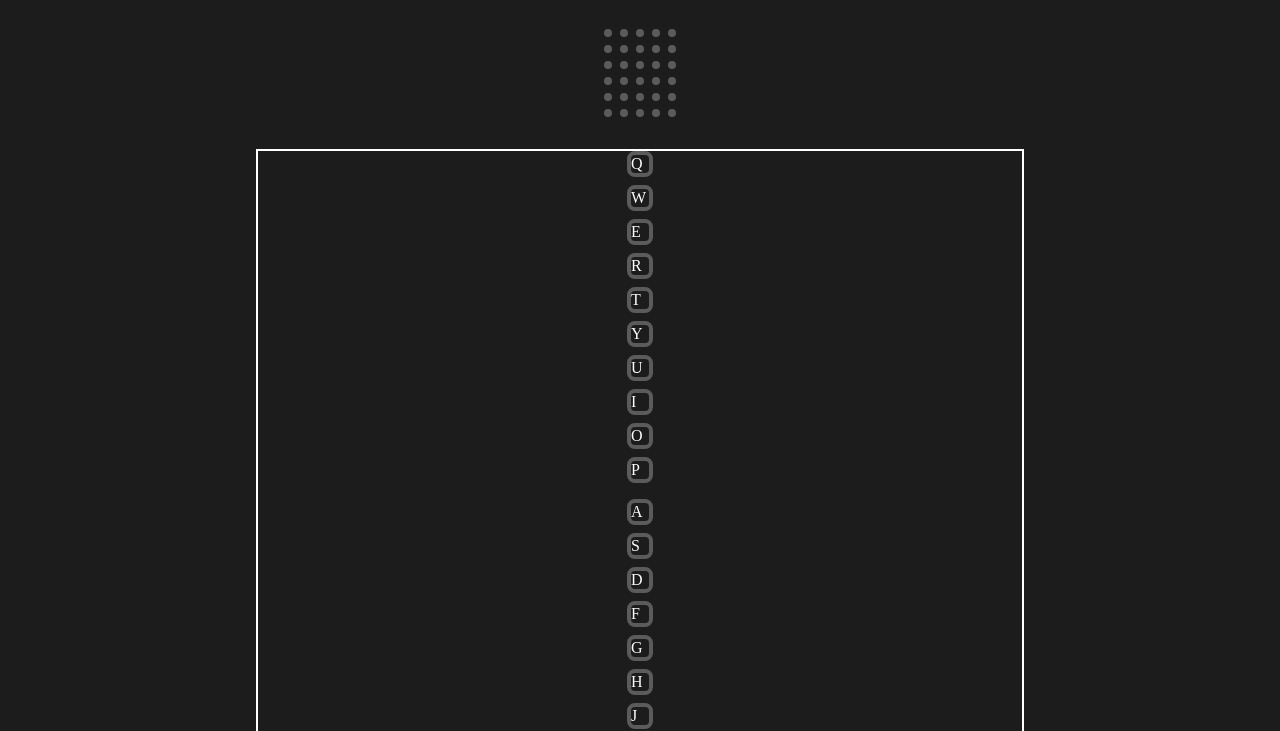
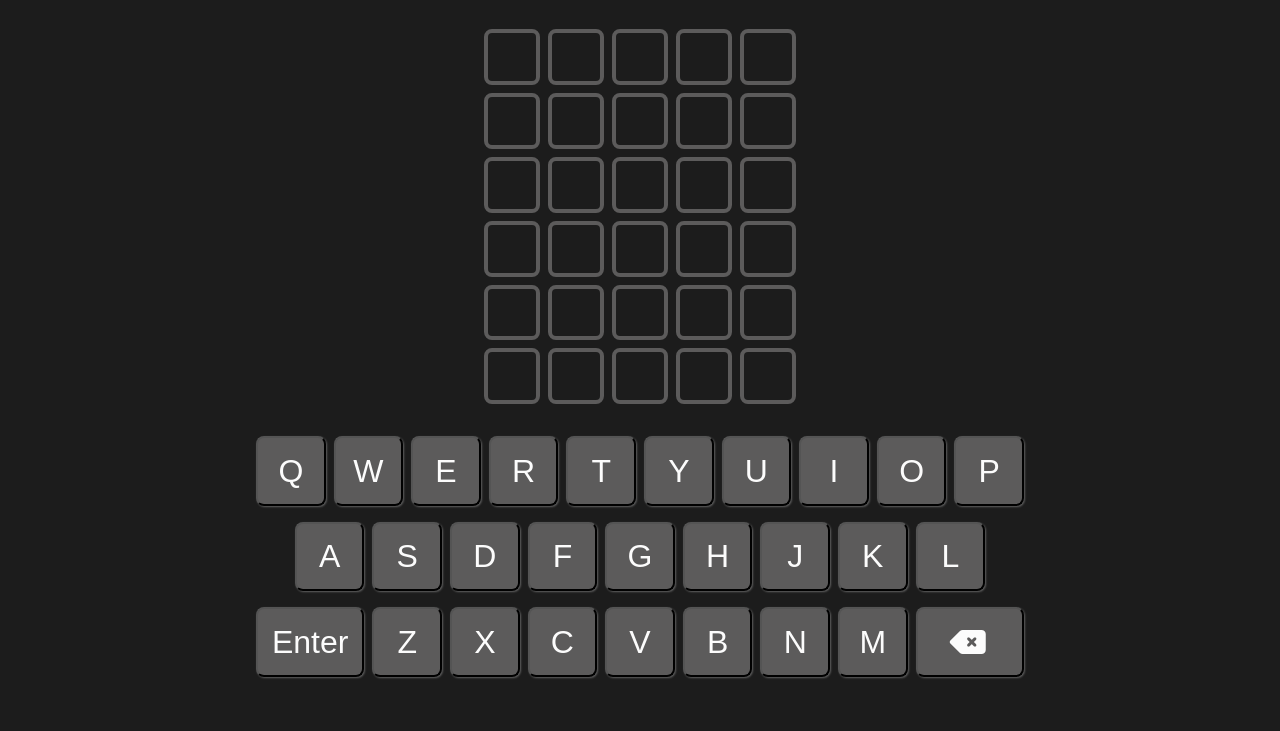
Before and after one commit to OverYander/Wordle, a website: page index.html in a window 1280 px wide. Shown: the part 83-814 px from the top of the page. Drawn offline with Linux system fonts and the light colour scheme; a web font is replaced by a local one.

Commit message:
finished keyboard

```diff
--- a/index.html
+++ b/index.html
@@ -8,6 +8,7 @@
     <link rel="preconnect" href="https://fonts.googleapis.com">
     <link rel="preconnect" href="https://fonts.gstatic.com" crossorigin>
     <link href="https://fonts.googleapis.com/css2?family=Playwrite+DE+Grund:wght@100..400&display=swap" rel="stylesheet">
+    <link href="https://fonts.googleapis.com/css2?family=Coiny&display=swap" rel="stylesheet">
 
     <title>Wordle</title>
     <script src="script.mjs" type="module"></script>
@@ -42,7 +43,10 @@
     <div class="keyboard">
         <ul class = 'kbRow1'></ul>
         <ul class = 'kbRow2'></ul>
-        <ul class = 'kbRow3'></ul>
+        <ul class = 'kbRow3'>
+            <li class = 'enter'><button>Enter</button></li>
+            <li  class = 'delete'><button><i class="fa-solid fa-delete-left"></i></button></li>
+        </ul>
     </div>
 
 </body>
--- a/script.mjs
+++ b/script.mjs
@@ -20,7 +20,15 @@
 for(let i = 0; i < keyboardStr.length; i++) {
     const keyboardCell = document.createElement('li');
     keyboardCell.classList.add('keyboardCell');
-    keyboardCell.textContent = keyboardStr[i];
+
+    const keyButton = document.createElement('button');
+    keyButton.textContent = keyboardStr[i];
+    keyboardCell.appendChild(keyButton);
+
+    // myElement.addEventListener("click", function (e) {
+
+    // });
+
     if(i < 10) kbRow1.appendChild(keyboardCell);
     else if(i < 19) kbRow2.appendChild(keyboardCell);
     else kbRow3.appendChild(keyboardCell);
--- a/styles.css
+++ b/styles.css
@@ -120,22 +120,24 @@
 .keyboard {
     flex:1;
 
-    display: grid;
+    display: flex;
+    flex-direction: column;
     gap: 1rem;
     justify-content: center;
     align-items: center;
 
-    list-style: none;
     margin: 0 auto 5vh auto;
     padding: 0;
 
     width: 60%;
-
-    border: 2px solid rgb(255, 255, 255);
 }
 
 .kbRow1, .kbRow2, .kbRow3 {
-    display: grid;
+    display: flex;
+    flex-direction: row;
+    justify-content: center;
+    align-items: center;
+
     gap: 0.5rem;
 
     list-style: none;
@@ -143,12 +145,49 @@
     padding: 0;
 
     width: 100%;
+    /* height: 100%; */
+}
+
+.keyboard li {
+    width: 100%;
+}
+
+
+.keyboardCell{
+    aspect-ratio: 1;
+    flex: 0 0 calc((100% - 9 * 0.5rem) / 10);
+}
+
+
+.enter {
+    width: 100%;
     height: 100%;
 }
 
-.keyboardCell {
-    aspect-ratio: 1;
+.delete {
     width: 100%;
-    border: 4px solid rgb(92, 91, 91);
+    height: 100%;
+    order: 10;
+}
+
+.keyboard button {
+    display: flex;
+    justify-content: center;
+    align-items: center;
+    width: 100%;
+    height: 100%;
+
     border-radius: 0.5rem;
+    background-color: rgb(92, 91, 91);
+    box-shadow: 1px 1px 2px rgba(255, 255, 255, 0.3);
+
+    color: #fcfcfc;
+    font-family: 'Coiny', sans-serif;
+    font-size: 2rem;
+
+
 }
+
+.keyboard button:hover {
+    background-color: rgb(92, 91, 91, 0.8);
+}
```
